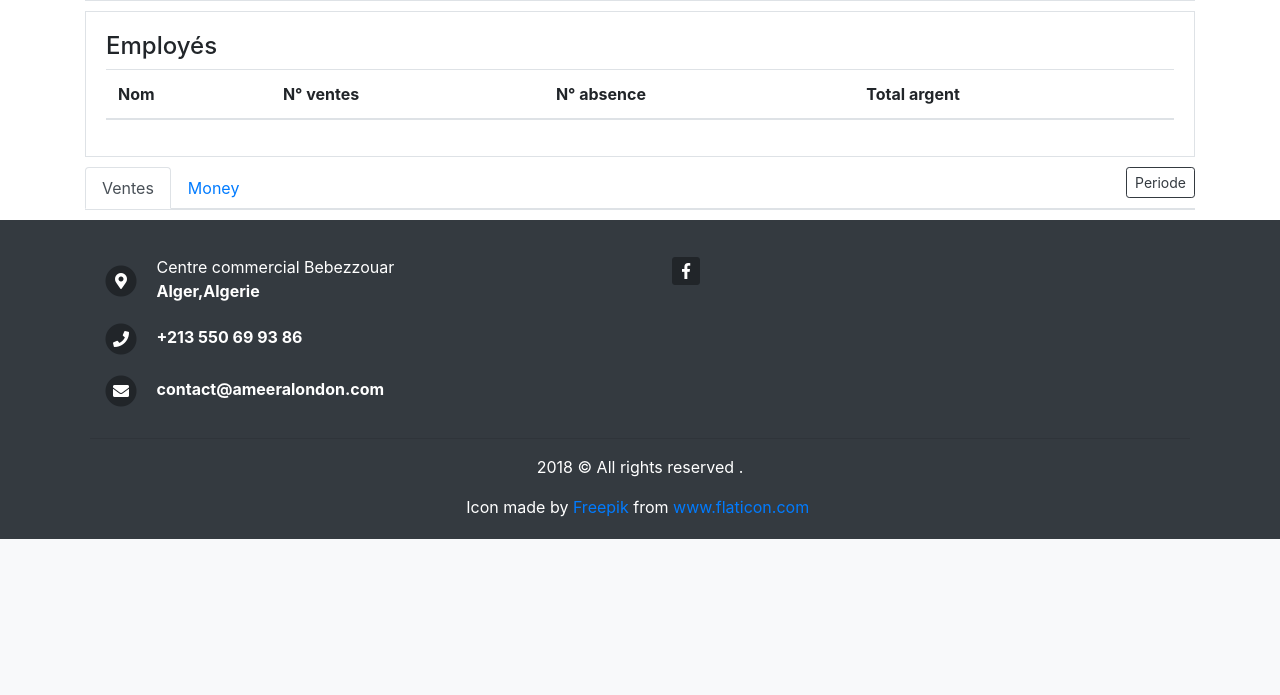
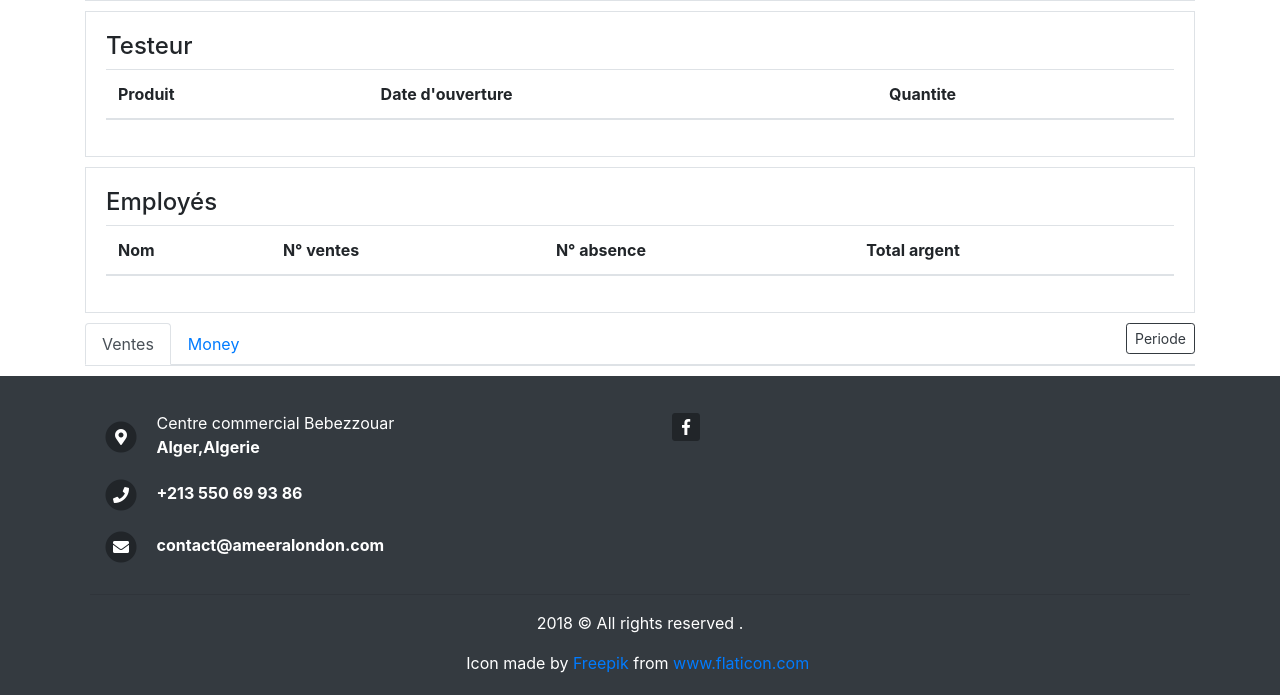
Before and after one commit to lahdirakram/ameera, a Django app: template vendeur/templates/main_pages/stat.html in a window 1280 px wide. Shown: the part 623-1318 px from the top of the page. Before the commit the page ends 1162 px from the top, so only its background shows below. Run offline with Django 3.2, Linux system fonts and the light colour scheme; the template is opened without the code that fills it, so the values that code supplies are empty; parts of the project's set-up code (start-up, migrations or seed data) failed here and were passed over; some libraries are stand-ins or nearby versions.

Commit message:
added a new table to keep track of testers and opened products

```diff
--- a/vendeur/templates/main_pages/stat.html
+++ b/vendeur/templates/main_pages/stat.html
@@ -67,12 +67,6 @@
 		text-align: center;
 	}
 </style>
-<!-- <div class="row" style="margin: 0;"> -->
-<!-- <div class="col-1" >
-	<ul class="outil list-unstyled m-0" >
-		<li><a class="btn btn-outline-dark btn-sm" href="{% url 'print_stat' %}" target="_blank"><i class="fas fa-print fa-3x"></i></a><p class="m-0">Imprimer</p></li>
-	</ul>
-</div> -->
 <div class="container">
 	<div id="table_des_ventes" class="stat_table_container">
 		<h4>Table des ventes</h4>
@@ -180,6 +174,22 @@
 			<tfooter>
 
 			</tfooter>
+		</table>
+		</div>
+	</div>
+	<div id="testeur" class="stat_table_container">
+		<h4>Testeur</h4>
+		<div style="overflow: auto; max-height: 500px;">
+		<table class="table table-responsive-sm ">
+			<thead>
+				<tr>
+					<th>Produit</th>
+					<th>Date d'ouverture</th>
+					<th>Quantite</th>
+				</tr>
+			</thead>
+			<tbody id="stat_testeur_list">
+			</tbody>
 		</table>
 		</div>
 	</div>
@@ -344,6 +354,26 @@
 			}
 		});
 	});
+	//---------- TESTEUR
+	$('#testeur').ready(function () {
+		$.ajax({
+			url:"{% url 'stat_testeur'%}",
+			type:'POST',
+			data:{csrfmiddlewaretoken : '{{csrf_token}}'},
+			success:function (res) {
+				res=res['testeurList'];
+				if (res != null) {
+					var html = '';
+					for (var i = 0; i < res.length; i++) {
+						html+='<tr>';
+						html+='<td>'+res[i]['date']+'</td>'+'<td>'+res[i]['prod']+'</td>'+'<td>'+res[i]['qte']+'</td>';
+						html+='</tr>';
+					}
+					$('#stat_testeur_list').html(html);
+				}
+			}
+		});
+	});
 	//---------- EMPLOYES
 	$('#stat_employe_list').ready(function () {
 		$.ajax({
--- a/vendeur/urls.py
+++ b/vendeur/urls.py
@@ -17,9 +17,7 @@ urlpatterns = [
 	re_path(r'stat_employe_list/$', views.stat_employe_list, name="stat_employe_list"),
 	re_path(r'stat_ventes_non_paye/$', views.stat_ventes_non_paye, name="stat_ventes_non_paye"),
 	re_path(r'stat_graph/$', views.stat_graph, name="stat_graph"),
-
-
-
+	re_path(r'stat_testeur/$',views.stat_testeur,name="stat_testeur" ),
 
 	re_path(r'stat/print$', views.print_stat, name="print_stat"),
 
--- a/vendeur/views.py
+++ b/vendeur/views.py
@@ -1,5 +1,5 @@
 from django.shortcuts import render,redirect
-from vendeur.models import Product,history,vendeur,user_bis
+from vendeur.models import Product,history,vendeur,user_bis,prod_test
 from django.http import HttpResponse
 import datetime
 from django.http import JsonResponse
@@ -301,6 +301,20 @@ def stat_graph(request):
 		money_list.append(money_one)
 	money_graph_series=[{'name': 'Money','data': money_list }]
 	return JsonResponse({'money_graph_series':money_graph_series,'ventes_graph_series':ventes_graph_series,'d_d':str(date_deb),'d_f':str(date_fin)})
+def stat_testeur(request):
+
+	user = check_in(request)
+	if  user == None:
+		return HttpResponse('Acces non autorisé')
+
+	testeurList=[]
+	if request.method == "POST":
+		for testeur in prod_test.objects.all():
+			test = {'date':testeur.date,'prod':testeur.prod.prod_name,'qte':testeur.qte}
+			testeurList.append(test)
+
+	return JsonResponse({'testeurList':testeurList})
+
 
 ############################" PRINT"
 def print_stat(request):
```
Also changed, not shown: vendeur/models.py (+9 -4 lines).
